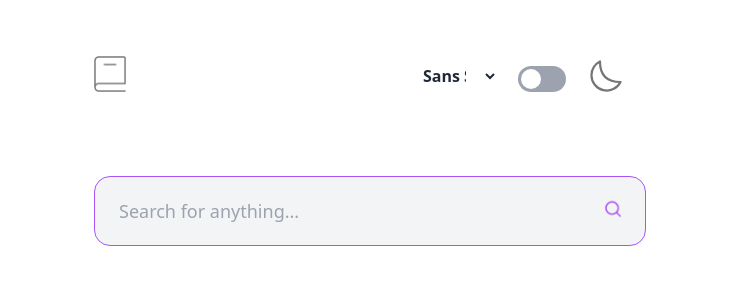
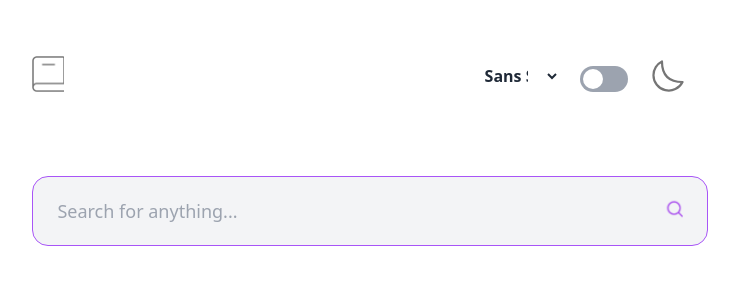
Before and after one commit to ntwaricharles/dictionary-web-app, a React (Create React App) app: page / in a window 1280 px wide. Shown: the top 300 px of the page, without its empty margins (270-1009 px from the left). Built offline with nearby package versions, Linux system fonts and the light colour scheme.

Commit message:
dictionary web app

```diff
--- a/src/pages/DictionaryPage.tsx
+++ b/src/pages/DictionaryPage.tsx
@@ -90,7 +90,7 @@ const DictionaryPage: React.FunctionComponent = () => {
     >
       {/* top 1st section */}
 
-      <div className="w-full lg:w-1/2 mx-auto flex justify-between pt-6 px-2">
+      <div className="w-full lg:w-3/5 mx-auto flex justify-between pt-6 px-2">
         <img
           className="ml-6 h-9 w-8 relative object-cover  filter brightness-100 dark:brightness-50"
           alt=""
@@ -138,7 +138,7 @@ const DictionaryPage: React.FunctionComponent = () => {
         </div>
       </div>
       {/* search section */}
-      <section className="w-full lg:w-1/2 mx-auto px-8 py-20">
+      <section className="w-full lg:w-3/5 mx-auto px-8 py-20">
         {wordData ? (
           <div className="self-stretch flex flex-col items-end justify-start gap-[45px] max-w-full text-xl mq825:gap-[22px]">
             <div
```
